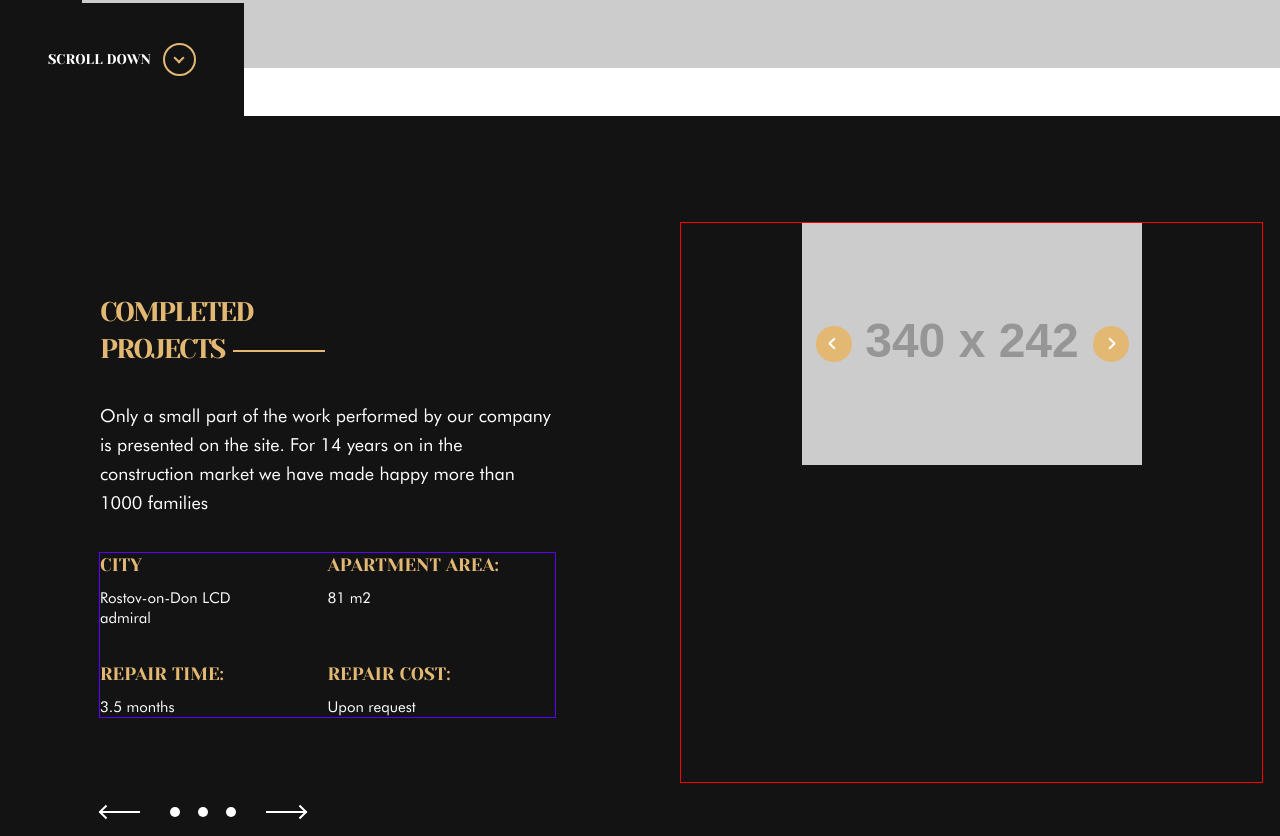
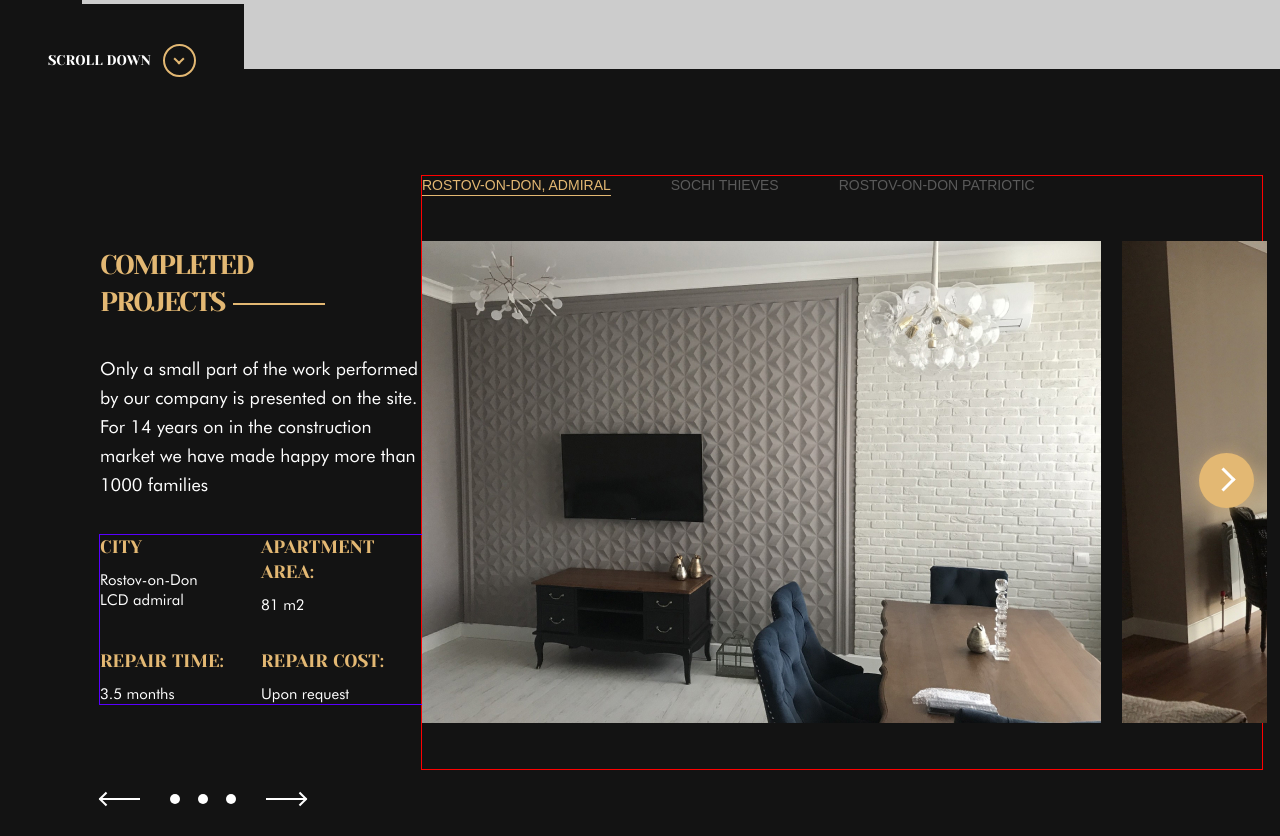
Before and after one commit to aykuli/repair-design-project, a website: page src/index.html in a window 1280 px wide. Shown: the part 741-1577 px from the top of the page. Drawn offline with nearby package versions, Linux system fonts and the light colour scheme; files that its build step writes are made by us from their sources; placeholder pictures from the web are drawn by us.

Commit message:
feat: adaptive imgs for slider in projects

```diff
--- a/src/index.html
+++ b/src/index.html
@@ -45,7 +45,6 @@
           </button>
         </div>
       </section>
-
       <section class="projects">
         <div class="projects__header">
           <h2 class="projects__title">Completed projects</h2>
@@ -58,20 +57,29 @@
             <li class="slider__nav--item">Rostov-on-Don Patriotic</li>
           </ul>
           <div class="slider__img--list">
-            <button class="slider__btn--prev" type="button"><span class="visually-hidden">Предыдущий слайд</span></button>
-            <img  class="slider__img--item"
-                  src="http://placehold.it/340x242"
-                  alt="Rostov-on-Don, Admiral hall"
-                  width="340" height="242">
-            <img  class="slider__img--item"
-                  src="http://placehold.it/340x242"
-                  alt="Sochi Thieves"
-                  width="340" height="242">
-            <img  class="slider__img--item hidden"
-                  src="http://placehold.it/340x242"
-                  alt="Rostov-on-Don Patriotic"
-                  width="340" height="242">
-            <button class="slider__btn--next" type="button"><span class="visually-hidden">Следующий слайд</span></button>
+            <button class="slider__btn slider__btn--prev" type="button"><span class="visually-hidden">Предыдущий слайд</span></button>
+            <picture>
+              <source media="(min-width: 1000px)"
+                      srcset="assets/img/projects-1-desktop.jpg">
+              <img  class="slider__img--item"
+                    src="assets/img/projects-1-mobile.jpg"
+                    alt="Rostov-on-Don, Admiral hall">
+            </picture>
+            <picture>
+              <source media="(min-width: 1000px)"
+                      srcset="assets/img/projects-2-desktop.jpg">
+              <img  class="slider__img--item"
+                    src="assets/img/projects-1-mobile.jpg"
+                    alt="Sochi Thieves">
+            </picture>
+            <picture>
+              <source media="(min-width: 1000px)"
+                      srcset="assets/img/projects-2-desktop.jpg">
+              <img  class="slider__img--item"
+                    src="assets/img/projects-1-mobile.jpg"
+                    alt="Rostov-on-Don Patriotic">
+            </picture>
+            <button class="slider__btn slider__btn--next" type="button"><span class="visually-hidden">Следующий слайд</span></button>
           </div>
         </div>
         <ul class="projects__desc--list">
@@ -145,6 +153,7 @@
           </div>
         </form>
       </section>
+
       <section class="repair">
         <h2 class="repair__title">Types of repair</h2>
         <img  src="http://placehold.it/28x28"
--- a/src/sass/blocks/_main-header.scss
+++ b/src/sass/blocks/_main-header.scss
@@ -6,6 +6,6 @@
 
 @media(min-width: 1000px) {
   .main-header {
-    padding: 24px 100px 23px 82px;
+    padding: 24px 100px 24px 82px;
   }
 }
--- a/src/sass/blocks/_main-offer.scss
+++ b/src/sass/blocks/_main-offer.scss
@@ -59,7 +59,6 @@
 
     display: flex;
     padding-top: 0;
-    margin-bottom: 48px;
 
     background-image: url(http://placehold.it/1358x707);
 
@@ -122,7 +121,7 @@
 
       display: block;
 
-      &--text {
+        &--text {
         display: flex;
         align-items: center;
         padding: 40px 48px;
@@ -137,6 +136,7 @@
 
         background-color: $color-black;
         border: none;
+        cursor: pointer;
       }
 
       &--icon {
--- a/src/sass/blocks/_slider.scss
+++ b/src/sass/blocks/_slider.scss
@@ -20,8 +20,6 @@
   }
 
   &__btn {
-    &--next,
-    &--prev {
     position: absolute;
     top: 103px;
 
@@ -31,7 +29,10 @@
     background-color: $color-main;
     border: none;
     border-radius: 50%;
+    cursor: pointer;
 
+    &--next,
+    &--prev {
       &::before,
       &::after {
         content: '';
@@ -77,7 +78,7 @@
   }
 }
 
-@media(min-width: 1400px) {
+@media(min-width: 1000px) {
   .slider {
     &__nav {
       &--list {
@@ -100,15 +101,28 @@
         color: rgba(255, 255, 255, 0.3);
         text-transform: uppercase;
 
+        cursor: pointer;
+
         &:last-child {
           margin-right: 0;
         }
 
         &-current {
           color: $color-main;
-
           border-bottom: 1px solid $color-main;
         }
+      }
+    }
+
+    &__img {
+      &--list {
+        width: 845px;
+        height: 482px;
+      }
+
+      &--item {
+        width: 679px;
+        margin-right: 21px;
       }
     }
 
@@ -119,12 +133,13 @@
 
       &--next {
         position: absolute;
-      top: 103px;
+        top: 44%;
 
         width: 55px;
         height: 55px;
 
         background-color: $color-main;
+        box-shadow: 0px 0px 15px rgba(227, 184, 115, 0.5);
         border: none;
         border-radius: 50%;
 
@@ -133,13 +148,20 @@
           content: '';
 
           position: absolute;
-        top: 14px;
-        left: 15px;
+          left: 21px;
 
-        width: 8px;
-        height: 2px;
+          width: 17px;
+          height: 3px;
 
           background-color: #fff;
+        }
+
+        &::before {
+          top: 20px;
+        }
+
+        &::after {
+          top: 30px;
         }
       }
     }
--- a/src/sass/blocks/_toggles.scss
+++ b/src/sass/blocks/_toggles.scss
@@ -8,6 +8,7 @@
   background-color: #fff;
   border: none;
   border-radius: 50%;
+  cursor: pointer;
 
   &__arrow {
     position: relative;
@@ -18,6 +19,7 @@
 
     background-color: #fff;
     border: none;
+    cursor: pointer;
 
     &::before,
     &::after {
```
Also changed, not shown: README.md, src/assets/img/projects-1-desktop.jpg (added), src/assets/img/projects-1-mobile.jpg (added), src/assets/img/projects-2-desktop.jpg (added). Lines whose indentation alone changed are shown as unchanged.
